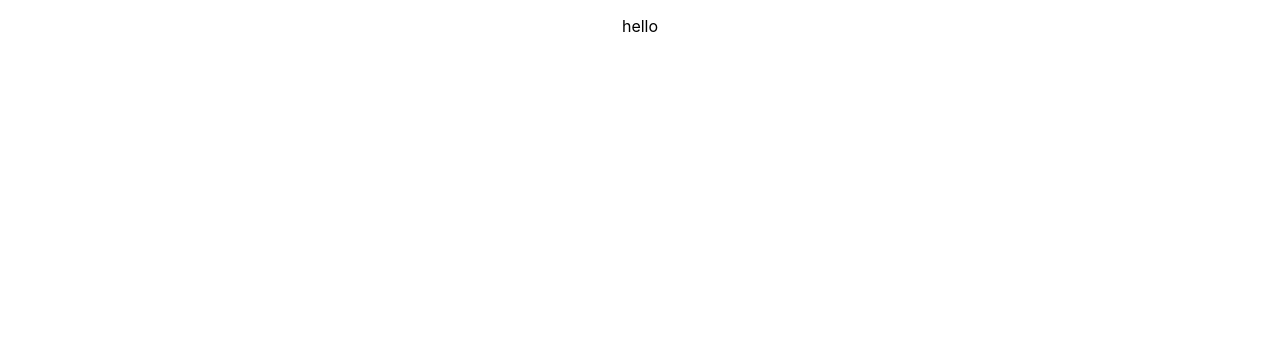
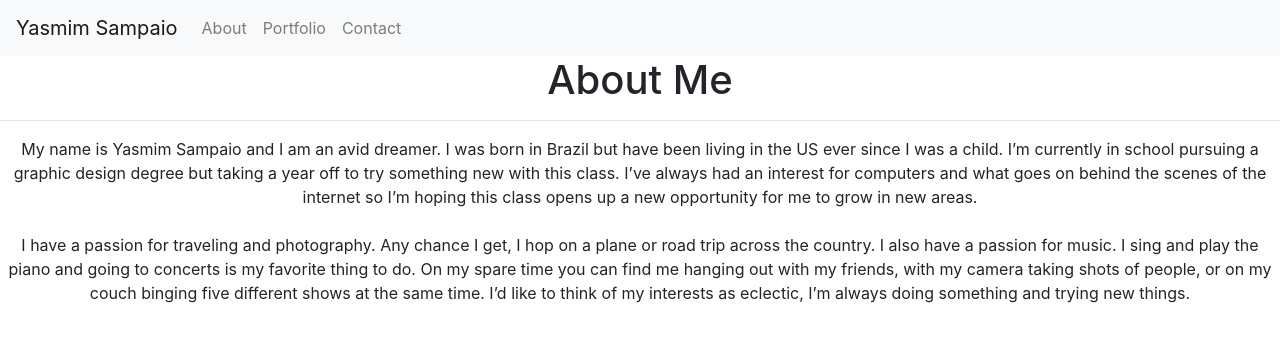
Before and after one commit to yasmimsampaio/react-portfolio, a React (Create React App) app in the folder portfolio/: page / in a window 1280 px wide. Shown: the top 342 px of the page. Built offline with nearby package versions, Linux system fonts and the light colour scheme.

Commit message:
brought in my home portfolio page

```diff
--- a/portfolio/public/index.html
+++ b/portfolio/public/index.html
@@ -24,6 +24,7 @@
       work correctly both with client-side routing and a non-root public URL.
       Learn how to configure a non-root public URL by running `npm run build`.
     -->
+    <link rel="stylesheet" href="https://stackpath.bootstrapcdn.com/bootstrap/4.4.1/css/bootstrap.min.css" integrity="sha384-Vkoo8x4CGsO3+Hhxv8T/Q5PaXtkKtu6ug5TOeNV6gBiFeWPGFN9MuhOf23Q9Ifjh" crossorigin="anonymous">
     <title>React App</title>
   </head>
   <body>
--- a/portfolio/src/Components/Home.js
+++ b/portfolio/src/Components/Home.js
@@ -3,7 +3,39 @@ import React, { Component } from "react";
 class Home extends Component {
     render(){
         return(
-            <p>hello</p>
+        <div>
+            <nav class="navbar navbar-expand-lg navbar-light bg-light">
+            <a class="navbar-brand" href="#">Yasmim Sampaio</a>
+            <button class="navbar-toggler" type="button" data-toggle="collapse" data-target="#navbarNav" aria-controls="navbarNav" aria-expanded="false" aria-label="Toggle navigation">
+              <span class="navbar-toggler-icon"></span>
+            </button>
+            <div class="collapse navbar-collapse navlinks-right" id="navbarNav">
+              <ul class="navbar-nav">
+                <li class="nav-item">
+                  <a class="nav-link" href="index.html">About</a>
+                </li>
+                <li class="nav-item">
+                  <a class="nav-link" href="portfolio.html">Portfolio</a>
+                </li>
+                <li class="nav-item">
+                  <a class="nav-link" href="contact.html">Contact</a>
+                </li>
+              </ul>
+            </div>
+          </nav>
+            <section class="box">
+                <h1>
+                About Me
+                </h1>
+            <hr/>
+            {/* <img id="myimage" src={require("./Images/IndexPictures/IMG_2582.jpg")}/> */}
+            <p>My name is Yasmim Sampaio and I am an avid dreamer. I was born in Brazil but have been living in the US ever since I was a child. I’m currently in school pursuing a graphic design degree but taking a year off to try something new with this class. I’ve always had an interest for computers and what goes on behind the scenes of the internet so I’m hoping this class opens up a new opportunity for me to grow in new areas. <br/>
+            <br/>
+            I have a passion for traveling and photography. Any chance I get, I hop on a plane or road trip across the country. I also have a passion for music. I sing and play the piano and going to concerts is my favorite thing to do. On my spare time you can find me hanging out with my friends, with my camera taking shots of people, or on my couch binging five different shows at the same time. I’d like to think of my interests as eclectic, I’m always doing something and trying new things.   </p>
+            </section>
+             {/* <div style={{backgroundImage: url('beach-2179624.jpg')}}></div>   */}
+         </div>
+
         )
     }
 }
```
